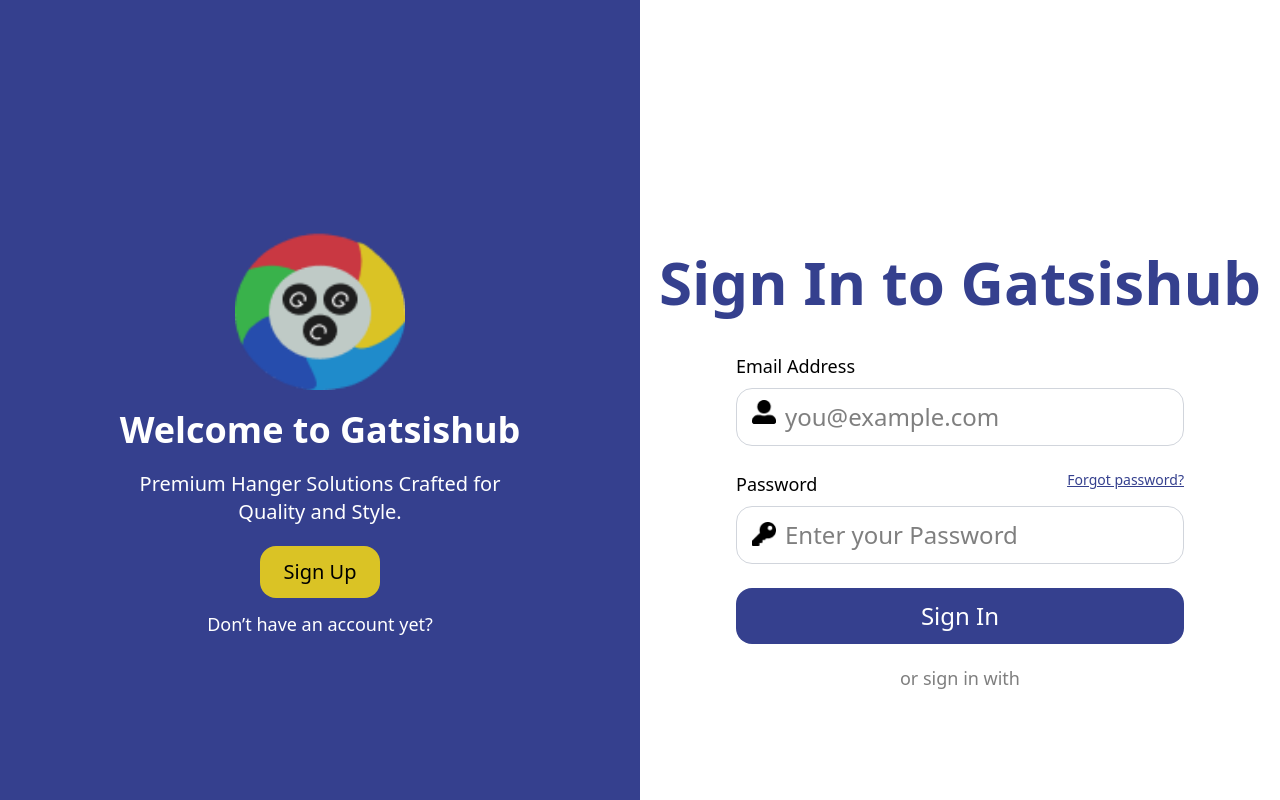
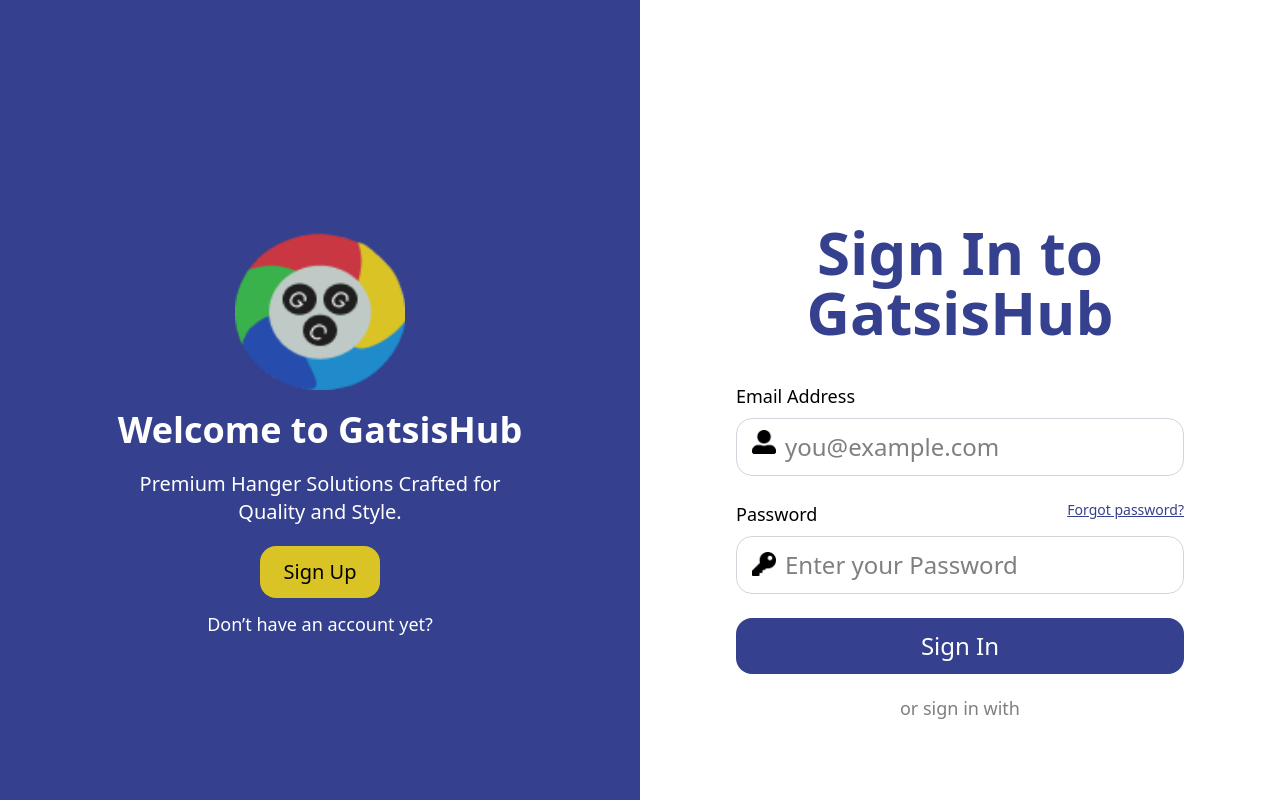
Before and after one commit to ninathan/GatsisHub, a React (Vite) app in the folder frontend/: page /login in a window 1280 px wide. Shown: the top 800 px of the page. Built offline with nearby package versions, Linux system fonts and the light colour scheme; no server answers.

Commit message:
AuthComplete

```diff
--- a/frontend/src/components/Login/LoginComponent.jsx
+++ b/frontend/src/components/Login/LoginComponent.jsx
@@ -88,7 +88,7 @@ const Login = () => {
             <Link to='/'>
               <img src={logo} alt='Logo' className='w-[120px] h-[120px] md:w-[170px] md:h-[170px] mx-auto mt-5 md:mt-10' />
             </Link>
-            <h1 className='text-white text-4xl font-semibold mt-5 text-center'>Welcome to Gatsishub</h1>
+            <h1 className='text-white text-4xl font-semibold mt-5 text-center'>Welcome to GatsisHub</h1>
             <p className='text-white text-lg md:text-xl text-center mt-5 font-medium px-4 max-w-md'>
               Premium Hanger Solutions Crafted for Quality and Style.
             </p>
@@ -105,7 +105,7 @@ const Login = () => {
         {/* Right side */}
         <div className='flex flex-col items-center justify-center py-10 md:py-20 px-4 order-1 lg:order-2'>
           <h1 className='text-[#35408E] text-4xl md:text-6xl font-semibold text-center mt-10'>
-            Sign In to Gatsishub
+            Sign In to GatsisHub
           </h1>
 
           <form onSubmit={handleLogin} className='flex flex-col mt-10 w-full max-w-md'>
```
